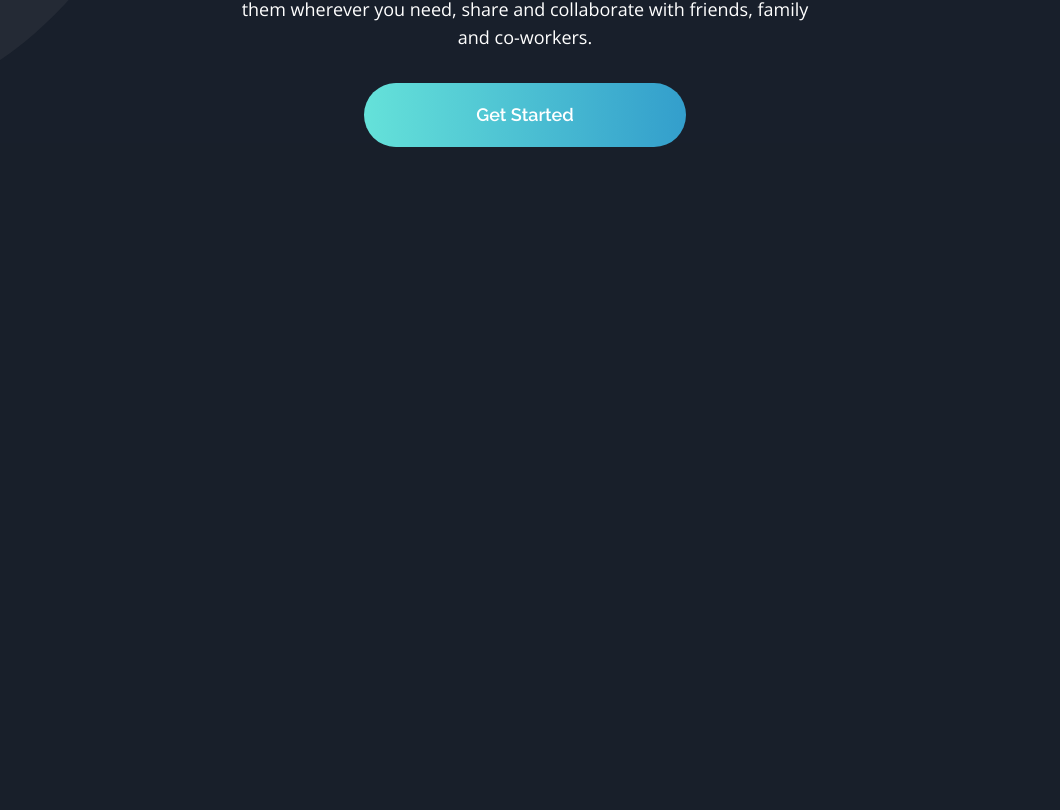
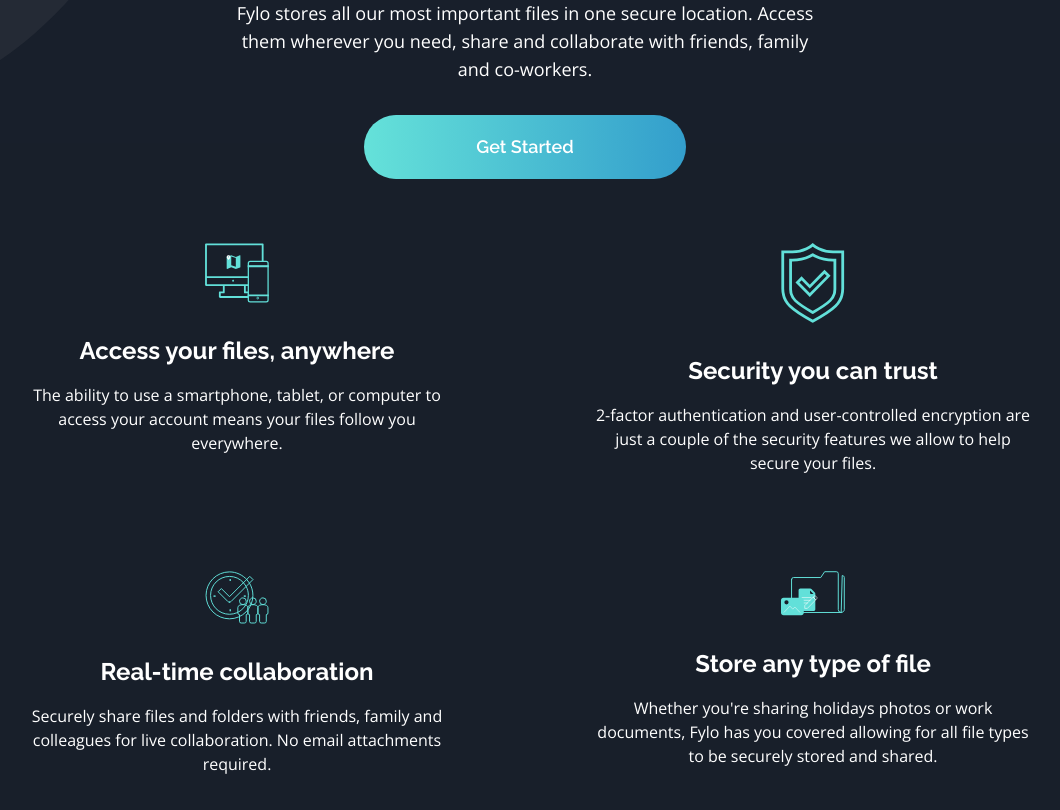
Before and after one commit to ahmedtarekabd/fm-fylo-landing-page, a Next.js app: page / in a window 1280 px wide. Shown: the part 722-1532 px from the top of the page, without its empty margins (115-1175 px from the left). Before the commit the page ends 869 px from the top, so only its background shows below. Built offline with nearby package versions, Linux system fonts and the light colour scheme.

Commit message:
Add features section.

```diff
--- a/src/app/page.tsx
+++ b/src/app/page.tsx
@@ -1,3 +1,4 @@
+import Features from "@/components/features";
 import Hero from "@/components/hero";
 
 export default function Home() {
@@ -5,6 +6,7 @@
     <>
       <div className="container">
         <Hero />
+        <Features />
       </div>
     </>
   );
--- /dev/null
+++ b/src/components/feature.tsx
@@ -0,0 +1,23 @@
+import Image from "next/image";
+
+const Feature = ({
+  icon,
+  title,
+  description,
+}: {
+  icon: string;
+  title: string;
+  description: string;
+}) => {
+  return (
+    <div className="flex flex-col items-center gap-8 p-8 max-w-[500px] mx-auto">
+      <Image src={icon} alt={title} width={64} height={64} />
+      <div className="space-y-4 text-center">
+        <h2 className="text-2xl font-bold">{title}</h2>
+        <p className="mt-2">{description}</p>
+      </div>
+    </div>
+  );
+};
+
+export default Feature;
--- a/src/components/features.tsx
+++ b/src/components/features.tsx
@@ -1,9 +1,31 @@
-import React from 'react'
+import React from "react";
+import Feature from "./feature";
 
 const Features = () => {
   return (
-    <div>Features</div>
-  )
-}
+    <div className="grid lg:grid-cols-2 gap-8 my-8">
+      <Feature
+        icon="/assets/images/icon-access-anywhere.svg"
+        title="Access your files, anywhere"
+        description="The ability to use a smartphone, tablet, or computer to access your account means your files follow you everywhere."
+      />
+      <Feature
+        icon="/assets/images/icon-security.svg"
+        title="Security you can trust"
+        description="2-factor authentication and user-controlled encryption are just a couple of the security features we allow to help secure your files."
+      />
+      <Feature
+        icon="/assets/images/icon-collaboration.svg"
+        title="Real-time collaboration"
+        description="Securely share files and folders with friends, family and colleagues for live collaboration. No email attachments required."
+      />
+      <Feature
+        icon="/assets/images/icon-any-file.svg"
+        title="Store any type of file"
+        description="Whether you're sharing holidays photos or work documents, Fylo has you covered allowing for all file types to be securely stored and shared."
+      />
+    </div>
+  );
+};
 
-export default Features
+export default Features;
--- a/src/components/hero.tsx
+++ b/src/components/hero.tsx
@@ -4,7 +4,7 @@
 
 const Hero = () => {
   return (
-    <div className="flex flex-col text-center items-center justify-center gap-8 mx-auto max-w-[600px]">
+    <div className="flex flex-col text-center items-center justify-center gap-8 mx-auto max-w-[600px] my-8">
       <Image
         src="/assets/images/illustration-intro.png"
         alt="Hero image"
```
